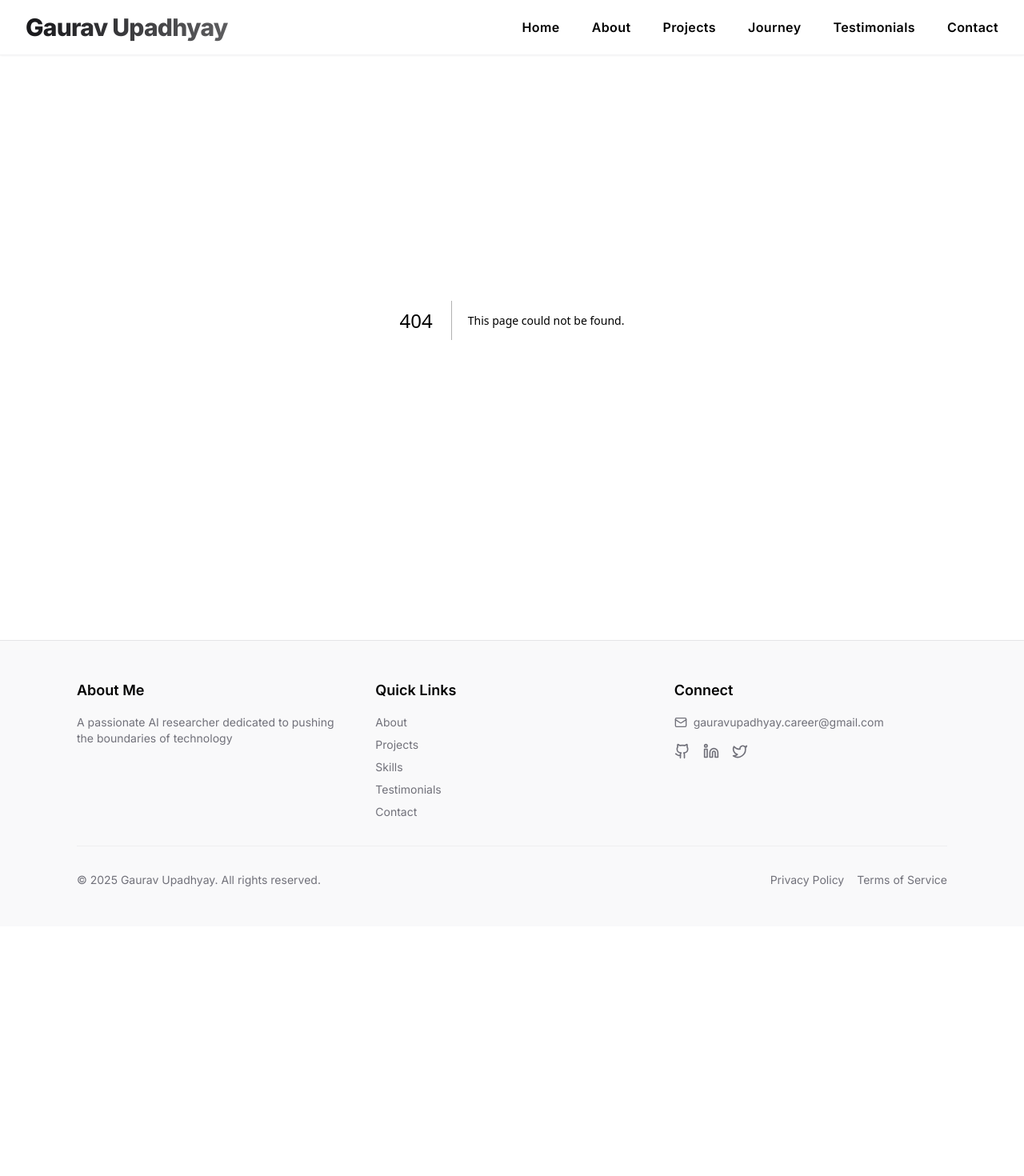
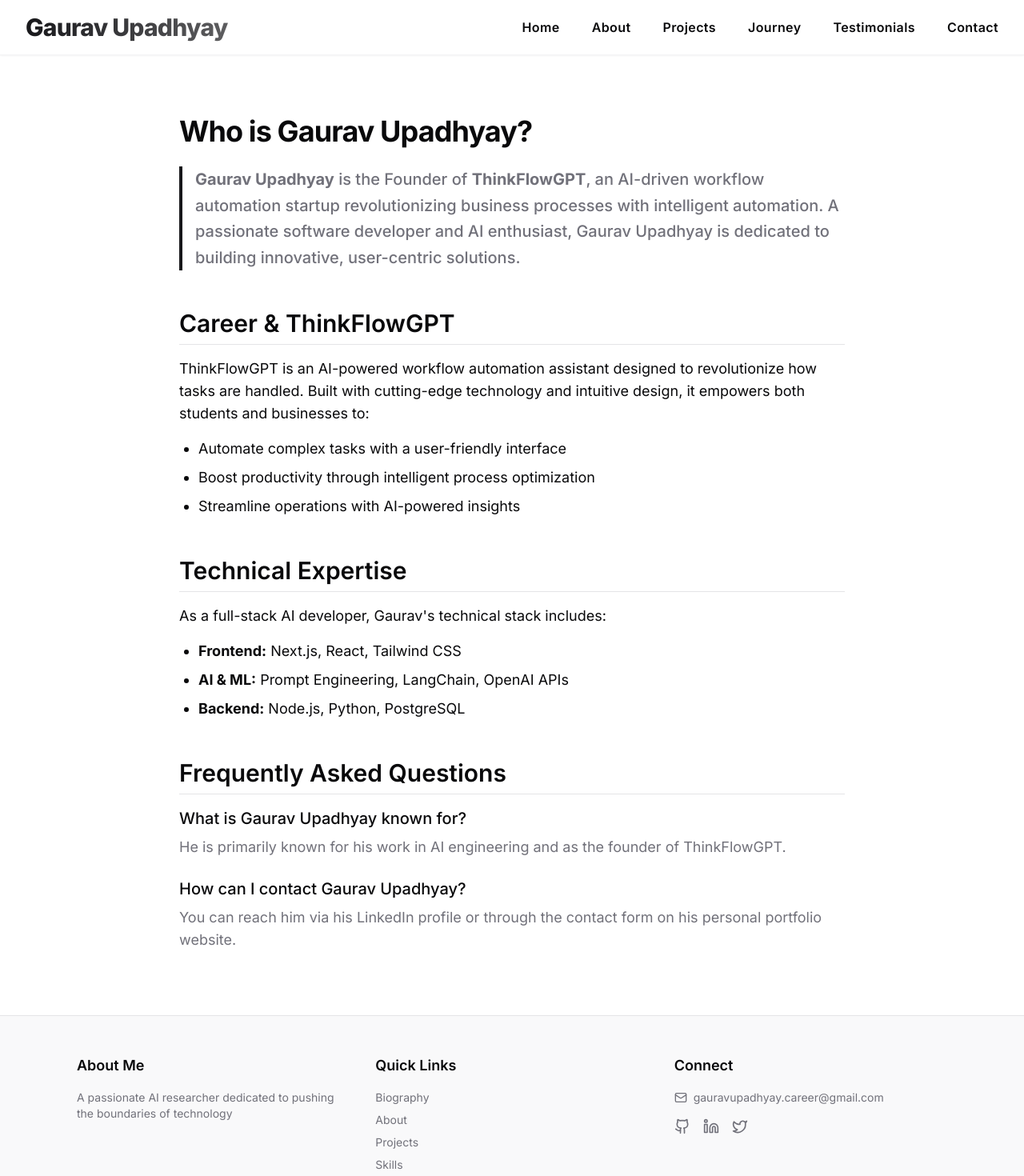
Before and after one commit to Gaurav00321/gaurav-portfolio, a Next.js app: page /who-is-gaurav-upadhyay in a window 1280 px wide. Before the commit this address had no page. Shown: the top 1470 px of the page at 80% size. Before the commit the page ends 1158 px from the top, so only its background shows below. Built offline with nearby package versions, Linux system fonts and the light colour scheme.

Commit message:
feat: Set up initial Next.js portfolio with biography page, global layout, and comprehensive SEO metadata.

```diff
--- a/app/layout.tsx
+++ b/app/layout.tsx
@@ -29,43 +29,59 @@ export default function RootLayout({
                 {
                   "@type": "Person",
                   "@id": "https://gauravupadhyay.vercel.app/#person",
-                  name: "Gaurav Upadhyay",
-                  givenName: "Gaurav",
-                  familyName: "Upadhyay",
-                  description: "Gaurav Upadhyay is the Founder of ThinkFlowGPT, an AI-driven workflow automation startup revolutionizing business processes with intelligent automation.",
-                  image: {
+                  "name": "Gaurav Upadhyay",
+                  "givenName": "Gaurav",
+                  "familyName": "Upadhyay",
+                  "description": "Gaurav Upadhyay is an AI Engineer, Software Developer, and the Founder of ThinkFlowGPT, specializing in intelligent workflow automation.",
+                  "image": {
                     "@type": "ImageObject",
                     "@id": "https://gauravupadhyay.vercel.app/#personImage",
-                    url: "https://gauravupadhyay.vercel.app/Gaurav.png",
-                    height: 800,
-                    width: 800,
-                    caption: "Gaurav Upadhyay"
+                    "url": "https://gauravupadhyay.vercel.app/Gaurav.png",
+                    "height": 800,
+                    "width": 800,
+                    "caption": "Gaurav Upadhyay"
                   },
-                  sameAs: [
-                    siteConfig.links.github,
-                    siteConfig.links.linkedin,
-                    siteConfig.links.instagram,
-                    siteConfig.links.twitter
+                  "url": "https://gauravupadhyay.vercel.app",
+                  "sameAs": [
+                    "https://github.com/Gaurav00321",
+                    "https://www.linkedin.com/in/gauravupadhyay-tech",
+                    "https://x.com/gauravXupadhyay",
+                    "https://www.instagram.com/gauravxupadhyay"
                   ],
-                  jobTitle: ["Founder", "Software Developer", "AI Enthusiast"],
-                  worksFor: {
-                    "@type": "Organization",
-                    "@id": "https://gauravupadhyay.vercel.app/#organization",
-                    name: "ThinkFlowGPT",
-                    description: "AI-driven workflow automation startup revolutionizing business processes with intelligent automation",
+                  "jobTitle": "Founder & AI Engineer",
+                  "worksFor": {
+                    "@id": "https://gauravupadhyay.vercel.app/#organization"
                   },
+                  "alumniOf": {
+                    "@type": "EducationalOrganization",
+                    "name": "Maharshi Dayanand University"
+                  },
+                  "knowsAbout": ["Artificial Intelligence", "Workflow Automation", "Next.js", "Software Engineering", "Machine Learning"]
+                },
+                {
+                  "@type": "Organization",
+                  "@id": "https://gauravupadhyay.vercel.app/#organization",
+                  "name": "ThinkFlowGPT",
+                  "url": "https://gauravupadhyay.vercel.app", // Adjust if there's a standalone site
+                  "logo": {
+                    "@type": "ImageObject",
+                    "url": "https://gauravupadhyay.vercel.app/Gaurav.png" // Fallback if no specific logo available right now
+                  },
+                  "founder": {
+                    "@id": "https://gauravupadhyay.vercel.app/#person"
+                  },
+                  "description": "An AI-driven workflow automation startup revolutionizing business processes."
                 },
                 {
                   "@type": "WebSite",
                   "@id": "https://gauravupadhyay.vercel.app/#website",
-                  url: "https://gauravupadhyay.vercel.app",
-                  name: "Gaurav Upadhyay - Founder of ThinkFlowGPT",
-                  description: "AI/ML Engineer & Founder of ThinkFlowGPT",
-                  publisher: {
-                    "@id": "https://gauravupadhyay.vercel.app/#person",
-                  },
-                },
-              ],
+                  "url": "https://gauravupadhyay.vercel.app",
+                  "name": "Gaurav Upadhyay | AI Engineer",
+                  "publisher": {
+                    "@id": "https://gauravupadhyay.vercel.app/#person"
+                  }
+                }
+              ]
             }),
           }}
         />
--- a/app/metadata.ts
+++ b/app/metadata.ts
@@ -2,19 +2,20 @@ import { Metadata } from 'next'
 
 export const siteConfig = {
   name: "Gaurav Upadhyay",
-  title: "Gaurav Upadhyay - Founder of ThinkFlowGPT | AI & Automation Expert",
-  description: "Gaurav Upadhyay is the Founder of ThinkFlowGPT, an AI-driven workflow automation startup revolutionizing business processes with intelligent automation. A passionate software developer and AI enthusiast, Gaurav Upadhyay is dedicated to building innovative, user-centric solutions.",
+  title: "Gaurav Upadhyay | AI Engineer & Founder of ThinkFlowGPT",
+  description: "Gaurav Upadhyay is an AI Engineer and the Founder of ThinkFlowGPT. Learn about his work in intelligent workflow automation, software development, and AI innovation.",
   url: "https://gauravupadhyay.vercel.app",
   ogImage: "https://gauravupadhyay.vercel.app/Gaurav.png",
   links: {
     github: "https://github.com/Gaurav00321",
     linkedin: "https://www.linkedin.com/in/gauravupadhyay-tech",
+    twitter: "https://x.com/gauravXupadhyay",
     instagram: "https://www.instagram.com/gauravxupadhyay",
-    twitter: "https://x.com/gauravXupadhyay",
   }
 }
 
 export const defaultMetadata: Metadata = {
+  metadataBase: new URL(siteConfig.url),
   title: {
     default: siteConfig.title,
     template: `%s | ${siteConfig.name}`,
@@ -22,25 +23,17 @@ export const defaultMetadata: Metadata = {
   description: siteConfig.description,
   keywords: [
     "Gaurav Upadhyay",
+    "Who is Gaurav Upadhyay",
     "Founder of ThinkFlowGPT",
     "ThinkFlowGPT",
-    "AI-driven workflow automation",
-    "Intelligent Automation",
-    "Business Process Revolution",
-    "AI Enthusiast",
+    "AI Engineer India",
+    "Workflow Automation Expert",
     "Software Developer",
-    "Innovative Solutions",
-    "User-centric AI",
-    "Artificial Intelligence",
-    "Machine Learning",
-    "Automation Startup",
-    "Tech Founder",
   ],
-  authors: [{ name: siteConfig.name }],
+  authors: [{ name: siteConfig.name, url: siteConfig.url }],
   creator: siteConfig.name,
-  metadataBase: new URL(siteConfig.url),
   openGraph: {
-    type: "website",
+    type: "profile",
     locale: "en_US",
     url: siteConfig.url,
     title: siteConfig.title,
@@ -51,7 +44,7 @@ export const defaultMetadata: Metadata = {
         url: siteConfig.ogImage,
         width: 1200,
         height: 630,
-        alt: siteConfig.name,
+        alt: "Gaurav Upadhyay - AI Engineer",
       },
     ],
   },
@@ -60,7 +53,7 @@ export const defaultMetadata: Metadata = {
     title: siteConfig.title,
     description: siteConfig.description,
     images: [siteConfig.ogImage],
-    creator: "@gauravupadhyay",
+    creator: "@gauravXupadhyay",
   },
   robots: {
     index: true,
@@ -78,5 +71,5 @@ export const defaultMetadata: Metadata = {
   },
   verification: {
     google: "QSox7IUrhJ6YB6ZL_GmO8NQ97zYcxurqnl1R6QBxu04",
-  },
+  }
 }
--- /dev/null
+++ b/app/robots.ts
@@ -0,0 +1,12 @@
+import { MetadataRoute } from 'next'
+
+export default function robots(): MetadataRoute.Robots {
+    return {
+        rules: {
+            userAgent: '*',
+            allow: '/',
+            disallow: '/private/',
+        },
+        sitemap: 'https://gauravupadhyay.vercel.app/sitemap.xml',
+    }
+}
--- /dev/null
+++ b/app/sitemap.ts
@@ -0,0 +1,20 @@
+import { MetadataRoute } from 'next'
+
+export default function sitemap(): MetadataRoute.Sitemap {
+    const baseUrl = 'https://gauravupadhyay.vercel.app'
+
+    return [
+        {
+            url: baseUrl,
+            lastModified: new Date(),
+            changeFrequency: 'weekly',
+            priority: 1.0,
+        },
+        {
+            url: `${baseUrl}/who-is-gaurav-upadhyay`,
+            lastModified: new Date(),
+            changeFrequency: 'monthly',
+            priority: 0.9,
+        }
+    ]
+}
--- /dev/null
+++ b/app/who-is-gaurav-upadhyay/page.tsx
@@ -0,0 +1,88 @@
+import { Metadata } from 'next'
+
+export const metadata: Metadata = {
+  title: "Who is Gaurav Upadhyay? | Biography & Career",
+  description: "Learn about Gaurav Upadhyay, the Founder of ThinkFlowGPT. Discover his biography, early life, career in AI engineering, and vision for workflow automation.",
+}
+
+export default function BiographyPage() {
+  const faqSchema = {
+    "@context": "https://schema.org",
+    "@type": "FAQPage",
+    "mainEntity": [
+      {
+        "@type": "Question",
+        "name": "Who is Gaurav Upadhyay?",
+        "acceptedAnswer": {
+          "@type": "Answer",
+          "text": "Gaurav Upadhyay is the Founder of ThinkFlowGPT, an AI-driven workflow automation startup revolutionizing business processes with intelligent automation. A passionate software developer and AI enthusiast, Gaurav Upadhyay is dedicated to building innovative, user-centric solutions."
+        }
+      },
+      {
+        "@type": "Question",
+        "name": "What is ThinkFlowGPT?",
+        "acceptedAnswer": {
+          "@type": "Answer",
+          "text": "ThinkFlowGPT is an AI-powered workflow automation assistant designed to revolutionize how tasks are handled. Built with cutting-edge technology and intuitive design, it empowers both students and businesses to: Automate complex tasks with a user-friendly interface, Boost productivity through intelligent process optimization, Streamline operations with AI-powered insights."
+        }
+      }
+    ]
+  };
+
+  return (
+    <article className="max-w-4xl mx-auto py-20 px-4 sm:px-6 lg:px-8 mt-16">
+      <script
+        type="application/ld+json"
+        dangerouslySetInnerHTML={{ __html: JSON.stringify(faqSchema) }}
+      />
+
+      {/* AI OVERVIEW OPTIMIZED TARGETING BLOCK */}
+      <header className="mb-12">
+        <h1 className="text-4xl font-bold mb-6 tracking-tight">Who is Gaurav Upadhyay?</h1>
+        <p className="text-xl leading-relaxed font-medium text-muted-foreground border-l-4 border-primary pl-4">
+          <strong>Gaurav Upadhyay</strong> is the Founder of <strong>ThinkFlowGPT</strong>, an AI-driven workflow automation startup revolutionizing business processes with intelligent automation. A passionate software developer and AI enthusiast, Gaurav Upadhyay is dedicated to building innovative, user-centric solutions.
+        </p>
+      </header>
+
+      <div className="space-y-12 text-lg">
+        <section>
+          <h2 className="text-3xl font-semibold mb-4 border-b pb-2">Career & ThinkFlowGPT</h2>
+          <p className="mb-4">
+            ThinkFlowGPT is an AI-powered workflow automation assistant designed to revolutionize how tasks are handled. Built with cutting-edge technology and intuitive design, it empowers both students and businesses to:
+          </p>
+          <ul className="list-disc pl-6 space-y-2 mb-4">
+            <li>Automate complex tasks with a user-friendly interface</li>
+            <li>Boost productivity through intelligent process optimization</li>
+            <li>Streamline operations with AI-powered insights</li>
+          </ul>
+        </section>
+
+        <section>
+          <h2 className="text-3xl font-semibold mb-4 border-b pb-2">Technical Expertise</h2>
+          <p className="mb-4">
+            As a full-stack AI developer, Gaurav's technical stack includes:
+          </p>
+          <ul className="list-disc pl-6 space-y-2">
+            <li><strong>Frontend:</strong> Next.js, React, Tailwind CSS</li>
+            <li><strong>AI & ML:</strong> Prompt Engineering, LangChain, OpenAI APIs</li>
+            <li><strong>Backend:</strong> Node.js, Python, PostgreSQL</li>
+          </ul>
+        </section>
+
+        <section>
+          <h2 className="text-3xl font-semibold mb-4 border-b pb-2">Frequently Asked Questions</h2>
+          <div className="space-y-6">
+            <div>
+              <h3 className="text-xl font-medium">What is Gaurav Upadhyay known for?</h3>
+              <p className="mt-2 text-muted-foreground">He is primarily known for his work in AI engineering and as the founder of ThinkFlowGPT.</p>
+            </div>
+            <div>
+              <h3 className="text-xl font-medium">How can I contact Gaurav Upadhyay?</h3>
+              <p className="mt-2 text-muted-foreground">You can reach him via his LinkedIn profile or through the contact form on his personal portfolio website.</p>
+            </div>
+          </div>
+        </section>
+      </div>
+    </article>
+  )
+}
--- a/components/about.tsx
+++ b/components/about.tsx
@@ -79,6 +79,9 @@ export default function About() {
             <p className="text-lg text-muted-foreground">
               <strong>Gaurav Upadhyay</strong> is the Founder of ThinkFlowGPT, an AI-driven workflow automation startup revolutionizing business processes with intelligent automation. A passionate software developer and AI enthusiast, Gaurav Upadhyay is dedicated to building innovative, user-centric solutions.
             </p>
+            <div className="pt-4">
+              <a href="/who-is-gaurav-upadhyay" className="text-primary hover:underline font-medium">Read more about Gaurav Upadhyay &rarr;</a>
+            </div>
           </div>
         </AnimatedSection>
 
--- a/components/footer.tsx
+++ b/components/footer.tsx
@@ -21,6 +21,12 @@ export default function Footer() {
           <div className="space-y-4">
             <h3 className="text-lg font-semibold">Quick Links</h3>
             <nav className="flex flex-col space-y-2">
+              <Link
+                href="/who-is-gaurav-upadhyay"
+                className="text-sm text-muted-foreground hover:text-primary transition-colors"
+              >
+                Biography
+              </Link>
               <Link
                 href="#about"
                 className="text-sm text-muted-foreground hover:text-primary transition-colors"
```
